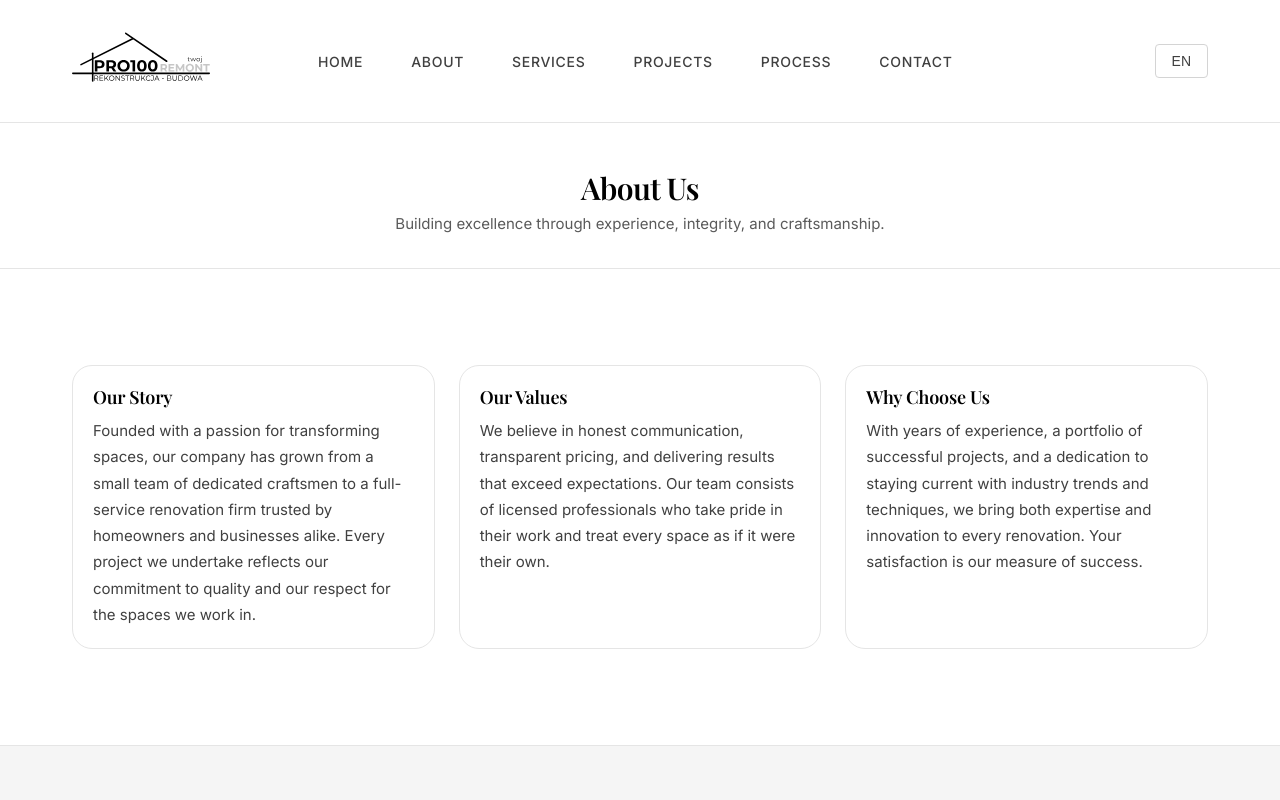
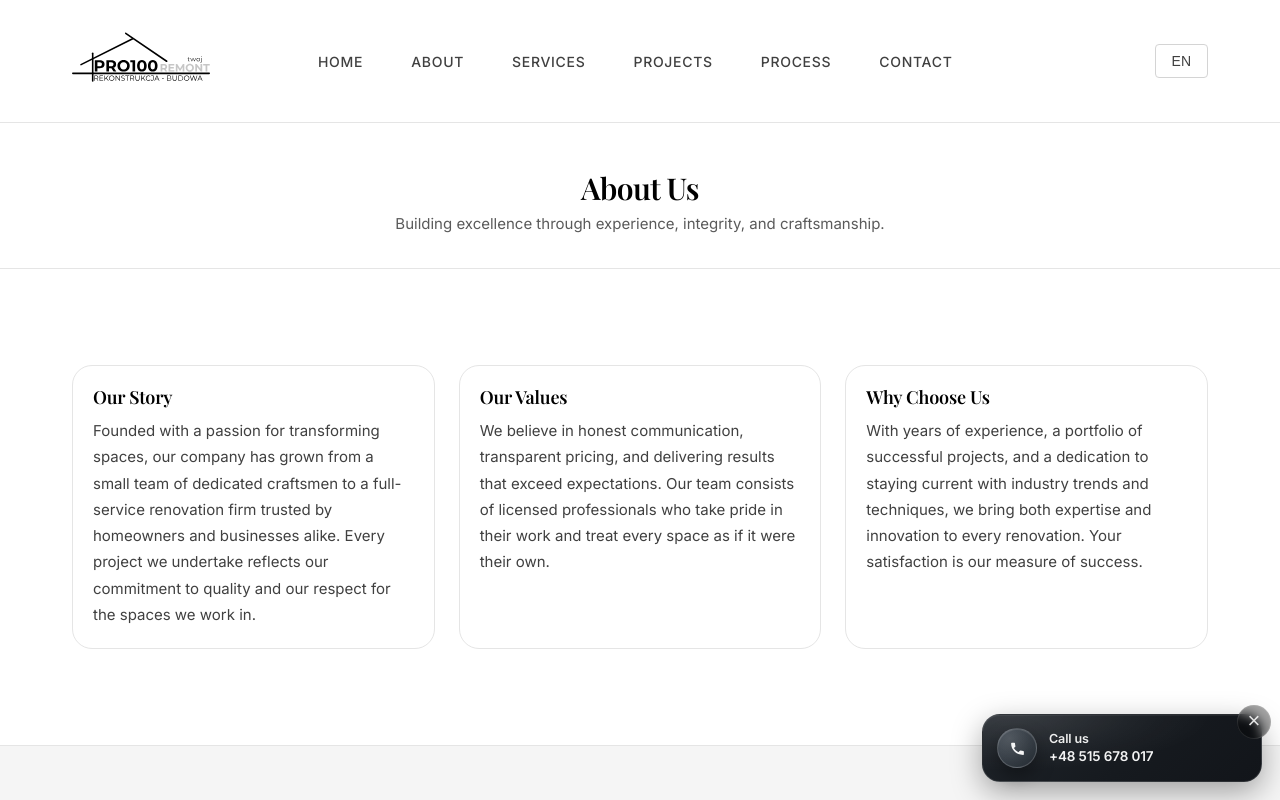
Before and after one commit to romanasolovan/prosto-remont, a Next.js app: page /en/about in a window 1280 px wide. Shown: the top 800 px of the page. Built offline with nearby package versions, Linux system fonts and the light colour scheme.

Commit message:
Implement call widget

```diff
--- a/app/[locale]/layout.tsx
+++ b/app/[locale]/layout.tsx
@@ -7,6 +7,7 @@ import Header from "../components/Header/Header";
 import Footer from "../components/Footer/Footer";
 import { locales, type Locale } from "@/i18n/request";
 import type { Metadata } from "next";
+import CallWidget from "../components/CallWidget/CallWidget";
 
 const inter = Inter({
   subsets: ["latin", "cyrillic"],
@@ -76,6 +77,12 @@ export default async function LocaleLayout({ children, params }: Props) {
             <Header />
             <main style={{ flex: "1" }}>{children}</main>
             <Footer />
+
+            {/* ✅ site-wide call widget */}
+            <CallWidget
+              phoneDisplay="+48 515 678 017"
+              phoneTel="+48515678017"
+            />
           </div>
         </NextIntlClientProvider>
       </body>
--- /dev/null
+++ b/app/components/CallWidget/CallWidget.module.css
@@ -0,0 +1,231 @@
+.widget {
+  position: fixed;
+  right: 18px;
+  bottom: 18px;
+  z-index: 60;
+
+  border-radius: 18px;
+
+  /* Keep your dark “twist” background */
+  background:
+    radial-gradient(
+      120% 140% at 10% 0%,
+      rgba(255, 255, 255, 0.12) 0%,
+      rgba(255, 255, 255, 0.04) 35%,
+      rgba(0, 0, 0, 0) 60%
+    ),
+    linear-gradient(135deg, #1f242a 0%, #161a1f 55%, #12151a 100%);
+
+  border: 1px solid rgba(255, 255, 255, 0.1);
+  box-shadow:
+    0 10px 30px rgba(0, 0, 0, 0.35),
+    0 1px 0 rgba(255, 255, 255, 0.06) inset;
+
+  overflow: visible; /* needed for half-out close button */
+}
+
+/* Clickable area */
+.widgetLink {
+  display: flex;
+  align-items: center;
+  gap: 12px;
+
+  padding: 14px 16px;
+  text-decoration: none;
+  border-radius: 18px;
+  color: inherit;
+}
+
+/* Icon */
+.iconWrap {
+  position: relative;
+  width: 44px;
+  height: 44px;
+  flex-shrink: 0;
+  display: inline-flex;
+  align-items: center;
+  justify-content: center;
+}
+
+.icon {
+  width: 44px;
+  height: 44px;
+  border-radius: 999px;
+
+  background:
+    radial-gradient(
+      120% 120% at 30% 25%,
+      rgba(255, 255, 255, 0.18) 0%,
+      rgba(255, 255, 255, 0.06) 55%,
+      rgba(0, 0, 0, 0) 100%
+    ),
+    linear-gradient(135deg, #2f3842, #1f262d);
+
+  border: 1px solid rgba(255, 255, 255, 0.18);
+  box-shadow:
+    0 8px 18px rgba(0, 0, 0, 0.35),
+    0 1px 0 rgba(255, 255, 255, 0.1) inset;
+
+  display: inline-flex;
+  align-items: center;
+  justify-content: center;
+
+  color: rgba(255, 255, 255, 0.95);
+}
+
+.icon svg {
+  width: 18px;
+  height: 18px;
+}
+
+/* Text */
+.textBlock {
+  display: flex;
+  flex-direction: column;
+  gap: 2px;
+  min-width: 0;
+}
+
+.title {
+  font-size: 13px;
+  font-weight: 600;
+  letter-spacing: -0.01em;
+  color: rgba(255, 255, 255, 0.92);
+  line-height: 1.2;
+}
+
+.phone {
+  font-size: 14px;
+  font-weight: 600;
+  letter-spacing: -0.01em;
+  color: rgba(255, 255, 255, 0.95);
+  line-height: 1.2;
+}
+
+/* Half-in / half-out close button */
+.closeButton {
+  position: absolute;
+  top: -10px; /* half outside */
+  right: -10px; /* half outside */
+
+  width: 34px;
+  height: 34px;
+
+  border-radius: 999px;
+  border: 1px solid rgba(255, 255, 255, 0.1);
+  background: rgba(0, 0, 0, 0.35);
+  backdrop-filter: blur(6px);
+
+  display: inline-flex;
+  align-items: center;
+  justify-content: center;
+
+  cursor: pointer;
+  color: rgba(255, 255, 255, 0.85);
+
+  transition:
+    transform var(--transition-fast),
+    background-color var(--transition-fast);
+}
+
+.closeButton:hover {
+  transform: translateY(-1px);
+  background: rgba(0, 0, 0, 0.5);
+}
+
+.closeButton span {
+  font-size: 22px;
+  line-height: 1;
+  margin-top: -2px;
+}
+
+/* ---------- Mobile/Tablet behavior ---------- */
+/* Only icon + title (no phone number) and strong pulsing waves */
+@media (max-width: 1023px) {
+  .widget {
+    right: 12px;
+    bottom: 12px;
+    border-radius: 16px;
+  }
+
+  .widgetLink {
+    padding: 12px 12px;
+    gap: 10px;
+  }
+
+  .phone {
+    display: none; /* only title + icon */
+  }
+
+  /* Strong visible pulse waves */
+  .iconWrap::before,
+  .iconWrap::after {
+    content: "";
+    position: absolute;
+    inset: 50%;
+    width: 44px;
+    height: 44px;
+    transform: translate(-50%, -50%) scale(0.9);
+    border-radius: 999px;
+    border: 2px solid rgba(255, 255, 255, 0.28);
+    opacity: 0;
+    pointer-events: none;
+  }
+
+  .iconWrap::before {
+    animation: pulseWave 1.5s ease-out infinite;
+  }
+
+  .iconWrap::after {
+    animation: pulseWave 1.5s ease-out infinite;
+    animation-delay: 0.75s;
+  }
+
+  @keyframes pulseWave {
+    0% {
+      transform: translate(-50%, -50%) scale(0.85);
+      opacity: 0;
+    }
+    20% {
+      opacity: 0.5;
+    }
+    100% {
+      transform: translate(-50%, -50%) scale(1.85);
+      opacity: 0;
+    }
+  }
+}
+
+/* Desktop compact sizing */
+@media (min-width: 1024px) {
+  .widget {
+    width: 280px;
+  }
+
+  .widgetLink {
+    padding: 13px 14px;
+  }
+
+  .iconWrap {
+    width: 40px;
+    height: 40px;
+  }
+
+  .icon {
+    width: 40px;
+    height: 40px;
+  }
+
+  .icon svg {
+    width: 17px;
+    height: 17px;
+  }
+
+  .title {
+    font-size: 12.5px;
+  }
+
+  .phone {
+    font-size: 13.5px;
+  }
+}
--- /dev/null
+++ b/app/components/CallWidget/CallWidget.tsx
@@ -0,0 +1,48 @@
+"use client";
+
+import { useState } from "react";
+import { useTranslations } from "next-intl";
+import styles from "./CallWidget.module.css";
+
+type Props = {
+  phoneDisplay: string; // "+48 515 678 017"
+  phoneTel: string; // "+48515678017"
+};
+
+export default function CallWidget({ phoneDisplay, phoneTel }: Props) {
+  const t = useTranslations("callWidget");
+  const [isOpen, setIsOpen] = useState(true);
+
+  if (!isOpen) return null;
+
+  return (
+    <div className={styles.widget} role="region" aria-label={t("title")}>
+      {/* half-in/half-out close button */}
+      <button
+        type="button"
+        onClick={() => setIsOpen(false)}
+        className={styles.closeButton}
+        aria-label={t("closeLabel")}
+      >
+        <span aria-hidden="true">×</span>
+      </button>
+
+      <a className={styles.widgetLink} href={`tel:${phoneTel}`}>
+        <span className={styles.iconWrap} aria-hidden="true">
+          <span className={styles.icon}>
+            <svg viewBox="0 0 24 24" fill="currentColor">
+              <path d="M6.62 10.79a15.05 15.05 0 006.59 6.59l2.2-2.2a1 1 0 011.01-.24c1.12.37 2.33.57 3.58.57a1 1 0 011 1V20a1 1 0 01-1 1C10.07 21 3 13.93 3 5a1 1 0 011-1h3.5a1 1 0 011 1c0 1.25.2 2.46.57 3.58a1 1 0 01-.25 1.01l-2.2 2.2z" />
+            </svg>
+          </span>
+        </span>
+
+        <span className={styles.textBlock}>
+          <span className={styles.title}>{t("title")}</span>
+
+          {/* Desktop only */}
+          <span className={styles.phone}>{phoneDisplay}</span>
+        </span>
+      </a>
+    </div>
+  );
+}
--- a/messages/en.json
+++ b/messages/en.json
@@ -323,5 +323,10 @@
   "title": "Thank you!",
   "message": "Your review has been submitted and will be published after a quick review."
 }
-  }
+  },
+  "callWidget": {
+  "title": "Call us",
+  "cta": "Call {phone}",
+  "closeLabel": "Close call widget"
 }
+}
--- a/messages/pl.json
+++ b/messages/pl.json
@@ -323,5 +323,10 @@
   "title": "Dziękujemy!",
   "message": "Twoja opinia została wysłana i zostanie opublikowana po krótkiej weryfikacji."
 }
+},
+"callWidget": {
+  "title": "Porozmawiaj z nami",
+  "cta": "Zadzwoń {phone}",
+  "closeLabel": "Zamknij okno połączenia"
 }
 }
--- a/messages/ru.json
+++ b/messages/ru.json
@@ -323,5 +323,10 @@
   "title": "Спасибо!",
   "message": "Ваш отзыв отправлен и будет опубликован после короткой проверки."
 }
+},
+"callWidget": {
+  "title": "Позвоните нам",
+  "cta": "Позвонить {phone}",
+  "closeLabel": "Закрыть виджет звонка"
 }
 }
--- a/messages/uk.json
+++ b/messages/uk.json
@@ -324,5 +324,10 @@
   "title": "Дякуємо!",
   "message": "Ваш відгук надіслано та буде опубліковано після короткої перевірки."
 }
+},
+"callWidget": {
+  "title": "Зателефонуйте нам",
+  "cta": "Подзвонити {phone}",
+  "closeLabel": "Закрити віджет дзвінка"
 }
 }
```
